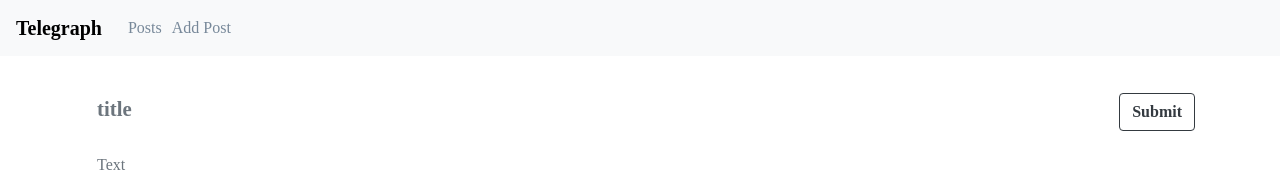
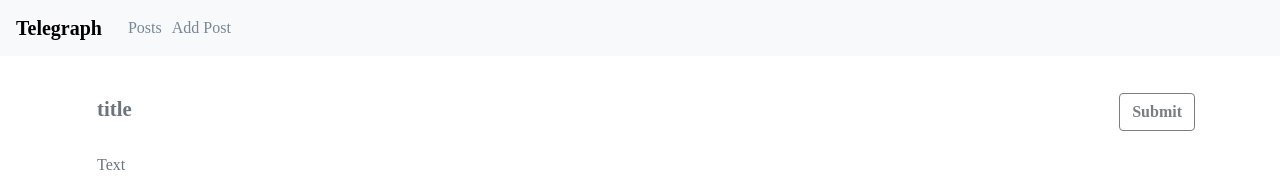
Before and after one commit to mohway/telegraph-clone, a React (Create React App) app: page / in a window 1280 px wide. Shown: the top 183 px of the page. Built offline with nearby package versions, Linux system fonts and the light colour scheme.

Commit message:
fixed empty submitting

```diff
--- a/src/components/PostEditor/PostEditor.js
+++ b/src/components/PostEditor/PostEditor.js
@@ -98,7 +98,12 @@ class PostEditor extends Component {
             value={title}
             onChange={this.handleInputChange}
           />
-          <Button variant="outline-dark" onClick={this.handleSubmit}>
+          <Button
+            variant="outline-dark"
+            id="submit"
+            disabled={this.state.title === "" || this.state.body === ""}
+            onClick={this.handleSubmit}
+          >
             Submit
           </Button>
         </Form.Group>
```
